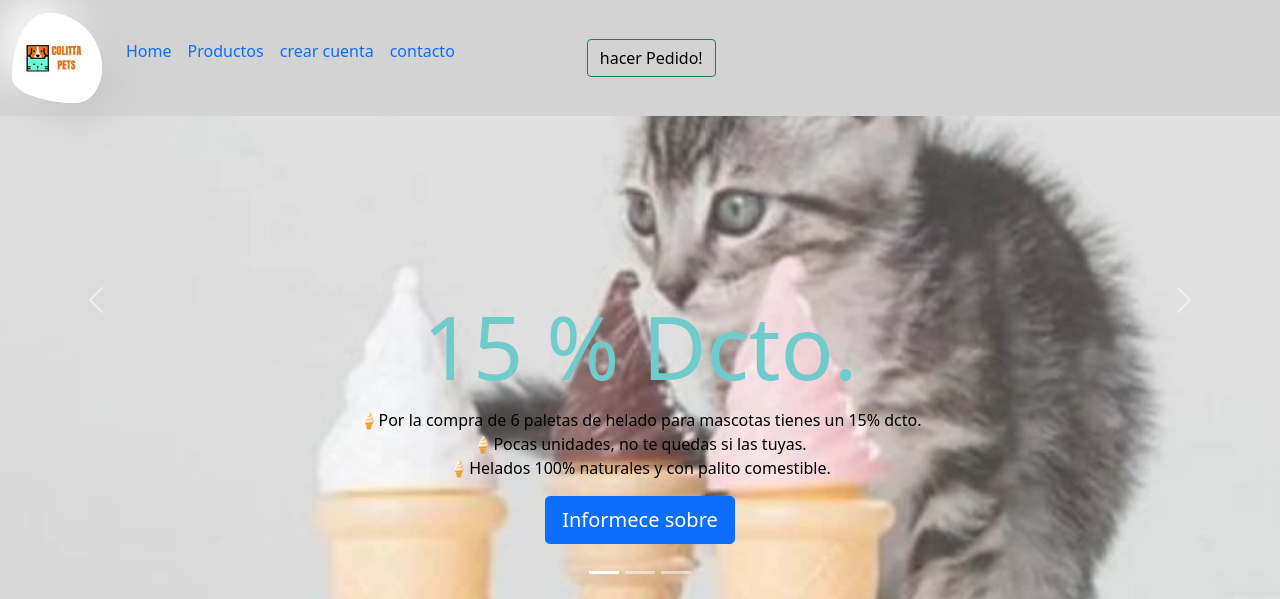
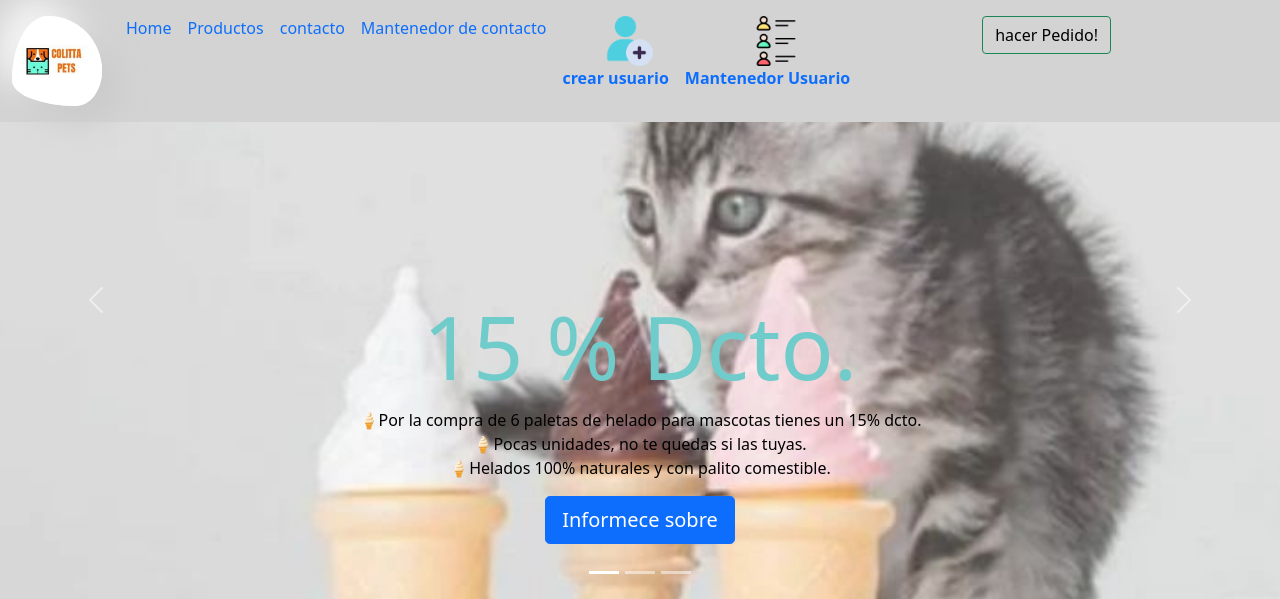
Before and after one commit to aramsac/Prueba-3-PGY-3121, a Django app: page / in a window 1280 px wide. Shown: the top 599 px of the page. Run offline with Django 4.2, Linux system fonts and the light colour scheme; some libraries are stand-ins or nearby versions.

Commit message:
cambios diseño

```diff
--- /dev/null
+++ b/app/app/static/css/navbar/agregar-usuario.css
@@ -0,0 +1,4 @@
+.iconoNavbar{
+    width:50px;
+    margin-left:40%;
+}
--- /dev/null
+++ b/app/app/template/mantenedor-contacto.html
@@ -0,0 +1 @@
+Mantenedor contacto
--- a/app/app/template/navbar/navbar.html
+++ b/app/app/template/navbar/navbar.html
@@ -15,6 +15,9 @@
 
     <!-- animacion icono navbar -->
     <link rel="stylesheet" href="{% static 'css/navbar/iconoTienda/icono.css' %}">
+
+    <!-- icono agregar uausrio -->
+    <link rel="stylesheet" href="{% static 'css/navbar/agregar-usuario.css' %}">
 
     <!-- carrusel de imagenes -->
     <link rel="stylesheet" href="{% static 'css/navbar/carrusel/imagenesCarrusel.css' %}">
@@ -45,15 +48,35 @@
             <a class="nav-link" href="/productos">Productos</a>
           </li>
 
-          <li class="nav-item">
-            <a class="nav-link" href="/signup">crear cuenta</a>
-          </li>
-
-          </li>
 
 
           <li class="nav-item">
-            <a class="nav-link" href="/signup">contacto</a>
+            <a class="nav-link" href="/contacto">contacto</a>
+          </li>
+
+          <li class="nav-item">
+            <a class="nav-link" href="/mantenedor-contacto">Mantenedor de contacto</a>
+          </li>
+
+          <li class="nav-item">
+
+            <a class="nav-link" href="/crear-usuario">
+                <strong>
+                    <img class="iconoNavbar" src="{% static '\img\icono\agregar-usuario.png' %}">
+                    <br>
+                    <p>crear usuario</p>
+                </strong>
+            </a>
+          </li>
+
+          <li class="nav-item">
+            <a class="nav-link" href="/crear-cuenta">
+                <strong>
+                    <img class="iconoNavbar" src="{% static '\img\icono\cliente.png' %}">
+                    <br>
+                    <p>Mantenedor Usuario</p>
+                </strong>
+            </a>
           </li>
 
           <li class="nav-item" >
--- a/app/app/urls.py
+++ b/app/app/urls.py
@@ -15,10 +15,16 @@ Including another URLconf
 """
 from django.contrib import admin
 from django.urls import path
+from app.views.contacto import contacto
+from app.views.mantenedor_contacto import mantenedor_contacto
 
 from app.views.home import index
+from app.views.galeria import productos
 
 urlpatterns = [
     path('admin/', admin.site.urls),
-    path('',index)
+    path('',index) ,
+    path('productos/' , productos),
+    path('contacto/' , contacto),
+    path('mantenedor-contacto', mantenedor_contacto),
 ]
--- a/app/app/views/contacto.py
+++ b/app/app/views/contacto.py
@@ -0,0 +1,4 @@
+from django.shortcuts import render
+
+def contacto(request):
+    return render(request,'contacto.html')
--- a/app/app/views/galeria.py
+++ b/app/app/views/galeria.py
@@ -0,0 +1,4 @@
+from django.shortcuts import render
+
+def productos(request):
+    return render(request,'galeria.html')
--- /dev/null
+++ b/app/app/views/mantenedor_contacto.py
@@ -0,0 +1,4 @@
+from django.shortcuts import render
+
+def mantenedor_contacto(request):
+    return render(request, 'mantenedor-contacto.html')
```
Also changed, not shown: app/app/static/css/navbar/cliente.css (added), app/app/static/img/icono/agregar-usuario.png (added), app/app/static/img/icono/cliente.png (added).
